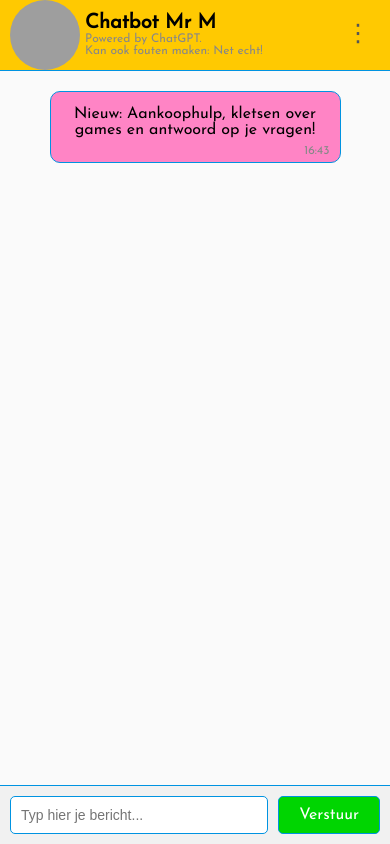
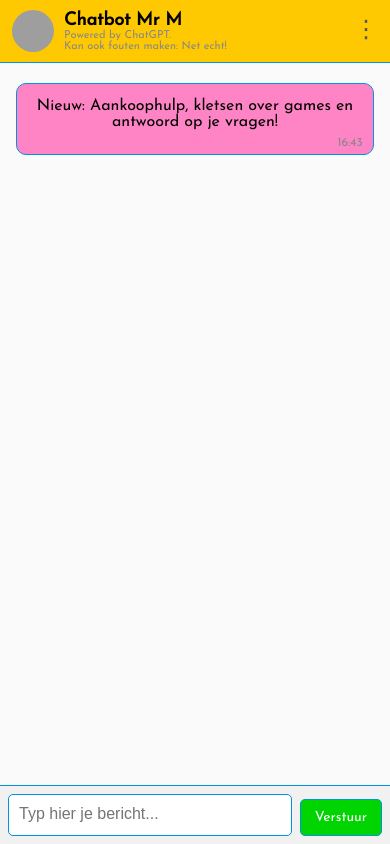
Before and after one commit to DikkiX/MarioTeam, a PHP site: page /ChatBotMrM.php in a window 390 px wide. Run offline with PHP 8.4, Linux system fonts and the light colour scheme; grey boxes are pictures that could not be loaded.

Commit message:
fix: verbeter mobiele chat layout

```diff
--- a/ChatBotMrM.php
+++ b/ChatBotMrM.php
@@ -15,12 +15,18 @@
     <title>Chatbot Mr M</title>
     <style>
         /* Algemene styling */
+        html {
+            height: 100%;
+        }
+
         body {
             margin: 0;
             font-family: "Josefin Sans", sans-serif;
             display: flex;
             flex-direction: column;
-            height: 100vh;
+            height: 100%;
+            min-height: 100vh;
+            min-height: 100dvh;
             overflow: hidden;
             /* Voorkom scrollen van het hele lichaam */
         }
@@ -175,6 +181,16 @@
             background-color: #f1f1f1;
             border-top: 1px solid #0093e1;
             flex-shrink: 0;
+            position: sticky;
+            bottom: 0;
+            z-index: 10;
+        }
+
+        .chat-input form {
+            display: flex;
+            width: 100%;
+            gap: 10px;
+            align-items: flex-end;
         }
 
         .chat-input textarea {
@@ -185,10 +201,11 @@
             padding: 10px;
             font-size: 14px;
             font-family: sans-serif;
+            min-height: 42px;
+            box-sizing: border-box;
         }
 
         .chat-input button {
-            margin-left: 10px;
             padding: 10px 20px;
             background-color: #00d501;
             border-radius: 5px;
@@ -294,6 +311,56 @@
                 opacity: 1;
             }
         }
+
+        /* Op mobiel geven we de berichten meer breedte en houden we de invoerbalk zichtbaar. */
+        @media (max-width: 768px) {
+            .chat-header {
+                padding: 10px 12px;
+            }
+
+            .chat-header img {
+                width: 42px;
+                height: 42px;
+                margin-right: 10px;
+                transform: none;
+            }
+
+            .chat-header h1 {
+                font-size: 18px;
+            }
+
+            .chat-header p {
+                font-size: 11px;
+            }
+
+            .chat-messages {
+                padding: 10px;
+            }
+
+            .chat-message.user,
+            .chat-message.bot,
+            .chat-message.system {
+                max-width: 88%;
+            }
+
+            .chat-input {
+                padding: 8px;
+            }
+
+            .chat-input form {
+                gap: 8px;
+            }
+
+            .chat-input textarea {
+                font-size: 16px;
+            }
+
+            .chat-input button {
+                padding: 10px 14px;
+                font-size: 14px;
+                white-space: nowrap;
+            }
+        }
     </style>
 </head>
 
@@ -341,7 +408,7 @@
 
     <!-- Invoerveld -->
     <div class="chat-input">
-        <form action="ChatGptMrM.php" id="chat-form" method="POST" style="display: flex; width: 100%;">
+        <form action="ChatGptMrM.php" id="chat-form" method="POST">
             <textarea id="user-input" name="user" placeholder="Typ hier je bericht..." rows="1" required style="flex: 1;"></textarea>
             <input type='hidden' name='page' id='page' value='<?php echo $_SERVER['REQUEST_URI']; ?>'>
             <button type="submit">Verstuur</button>
```
